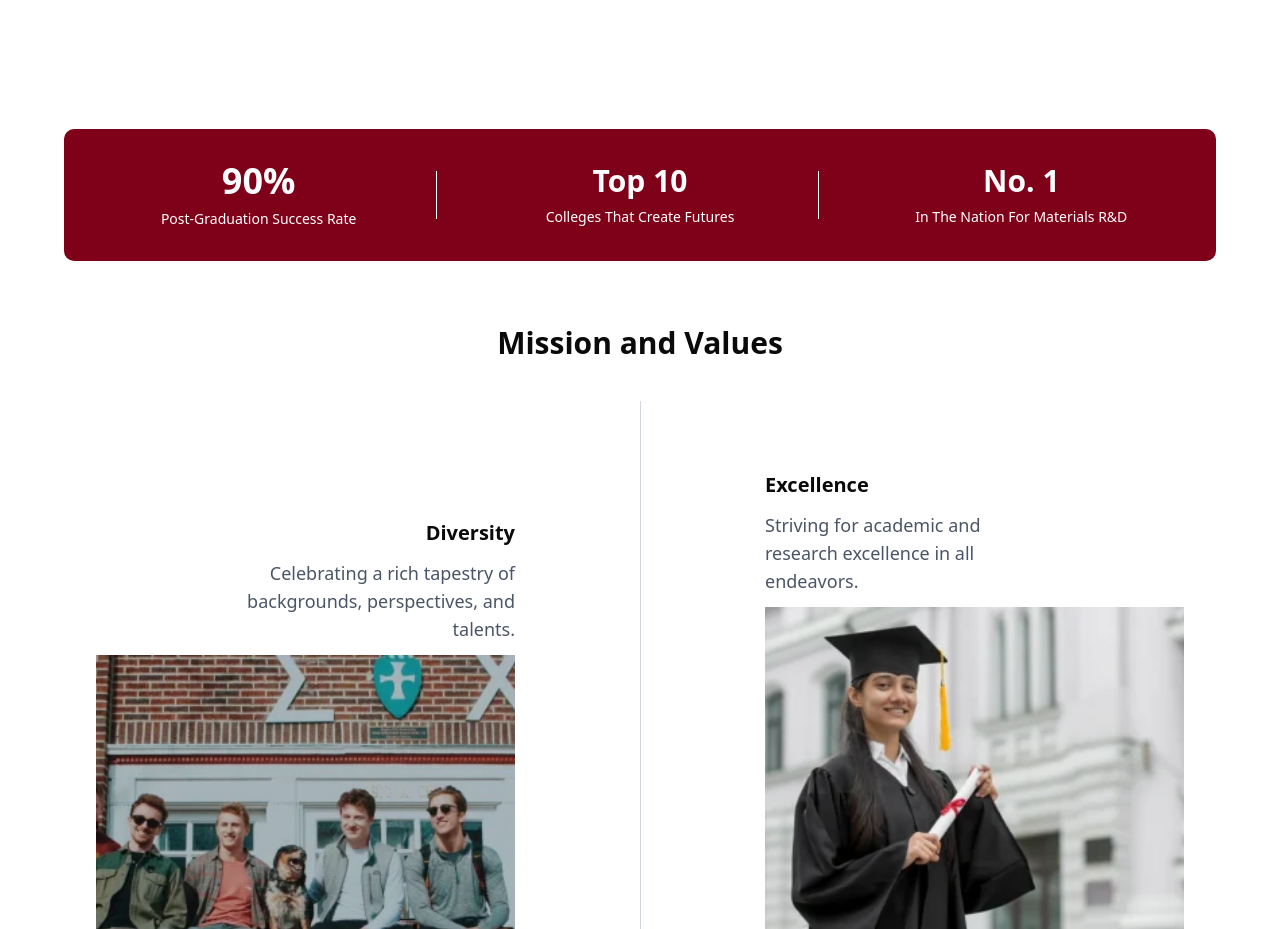
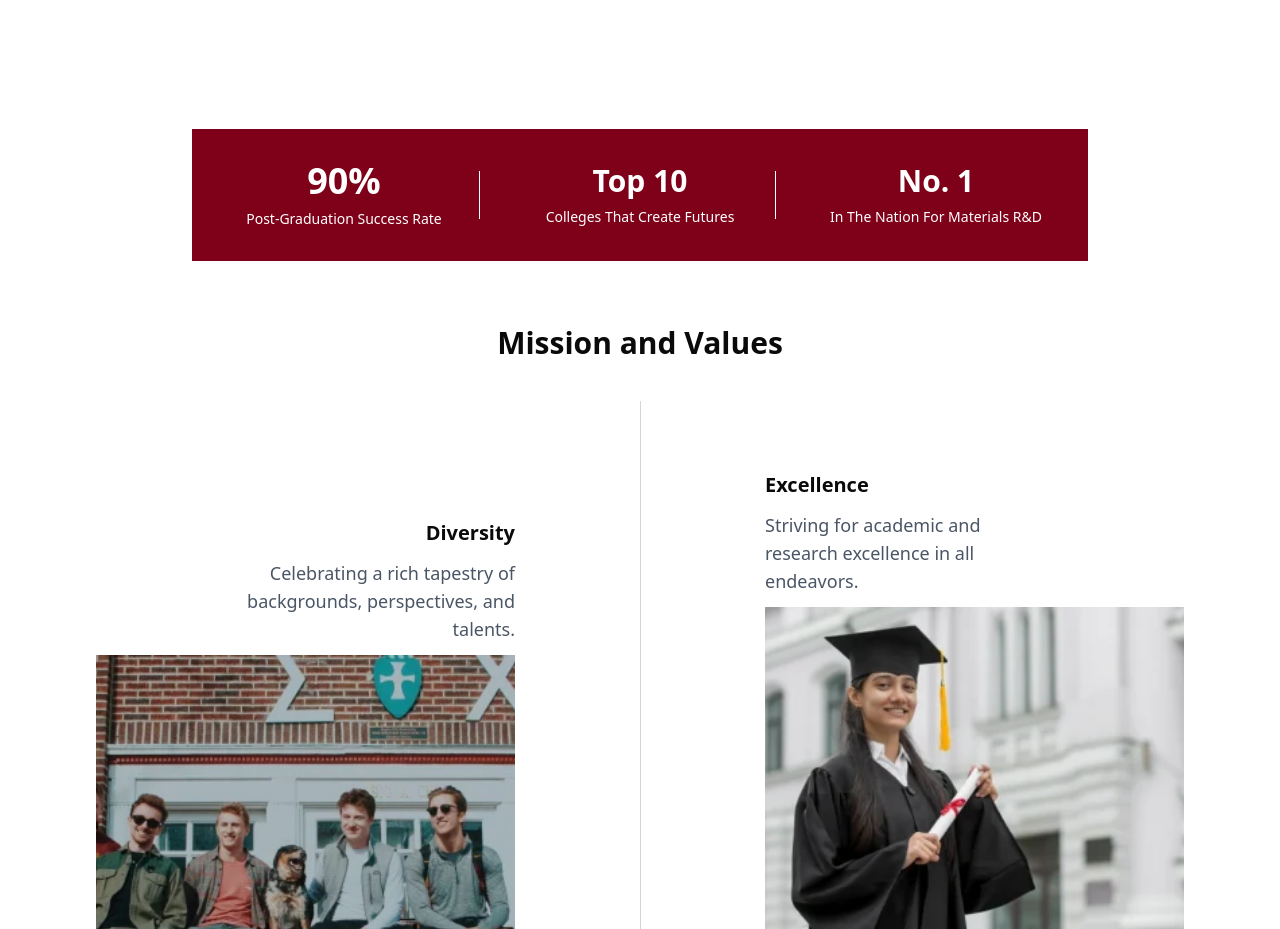
Before and after one commit to Kwasi-1/school-template-v1, a Next.js app: page /about in a window 1280 px wide. Shown: the part 1120-2049 px from the top of the page. Built offline with nearby package versions, Linux system fonts and the light colour scheme.

Commit message:
IMPROVE  layout of code

```diff
--- a/components/about/StatsSection.tsx
+++ b/components/about/StatsSection.tsx
@@ -1,7 +1,9 @@
+"use client"
+
 const StatsSection = () => {
   return (
-    <section className="w-[90%] mx-auto my-12">
-      <div className="bg-[#7F0019] text-white py-8 px-4 rounded-lg">
+    <section className="w-[70%] container mx-auto my-12">
+      <div className="bg-[#7F0019] text-white py-8 px-4">
         <div className="grid grid-cols-1 md:grid-cols-3 text-center items-center gap-6">
           {/* Stat 1 */}
           <div className="relative">
```
